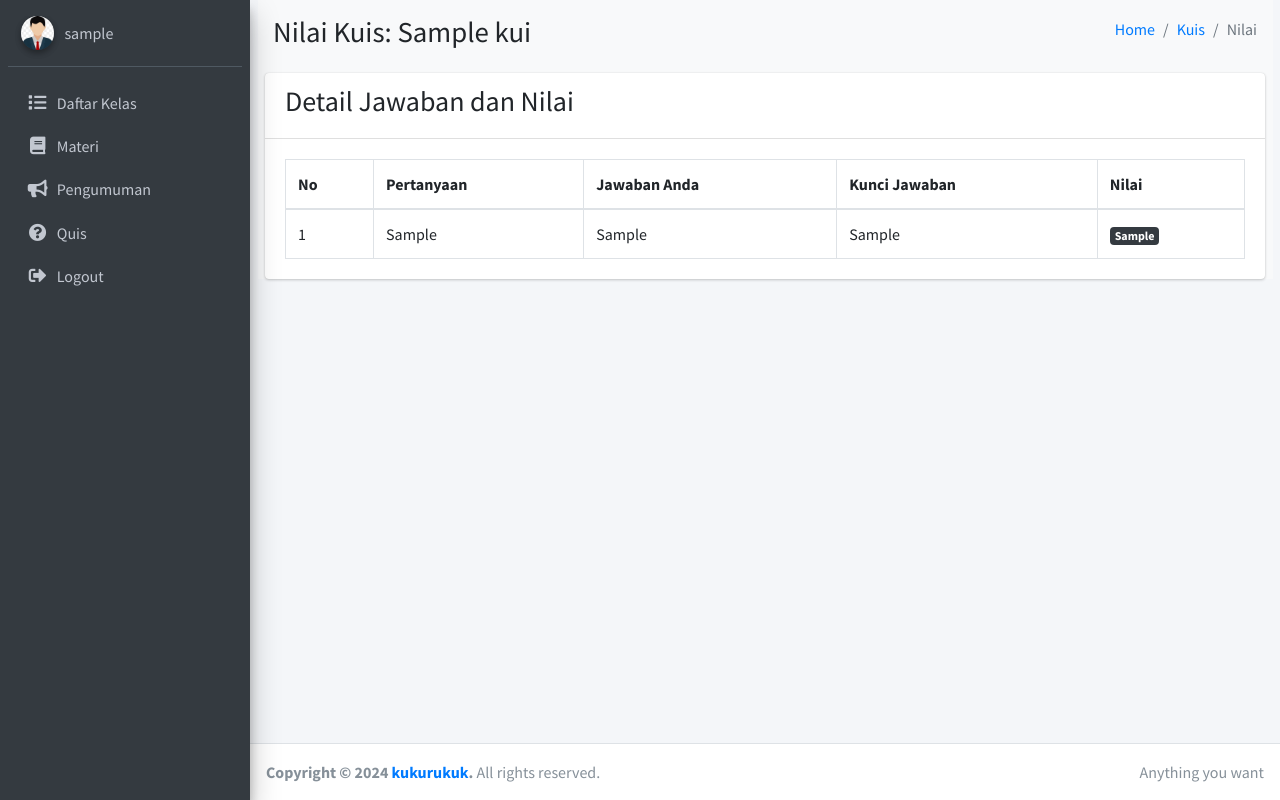
After one commit to natanaeltegarp/lms, a Flask app: page /siswa/class/1/quizzes/1/score in a window 1280 px wide. The commit adds this page. Run offline with Flask 3, Linux system fonts and the light colour scheme; the visitor is signed in with stand-in values (Sample User, id 1); tables that the repository leaves empty hold one stand-in row (values such as "Sample post"); some libraries are stand-ins or nearby versions.

Commit message:
update score sama fix bug tampilan soal

```diff
--- a/app.py
+++ b/app.py
@@ -10,7 +10,7 @@ import re
 
 app = Flask(__name__)
 app.secret_key = 'excel-coba-kp'
-app.config['SQLALCHEMY_DATABASE_URI'] = 'postgresql://postgres:postgres@localhost:5432/lms'
+app.config['SQLALCHEMY_DATABASE_URI'] = 'postgresql://postgres:Indonesia09@localhost:5432/coba'
 app.config['SQLALCHEMY_TRACK_MODIFICATIONS'] = False
 
 
@@ -19,7 +19,7 @@ db = SQLAlchemy(app)
 DB_HOST = "localhost"
 DB_NAME = "coba"
 DB_USER = "postgres"
-DB_PASS = "postgres"
+DB_PASS = "Indonesia09"
 
 def get_db_connection():
     return psycopg2.connect(dbname=DB_NAME, user=DB_USER, password=DB_PASS, host=DB_HOST)
@@ -85,7 +85,7 @@ class Jawaban(db.Model):
     id_user = db.Column(db.Integer, db.ForeignKey('users.id'), nullable=False)  # Foreign key to users table
     id_soal = db.Column(db.Integer, db.ForeignKey('soal.id_soal'), nullable=False)  # Foreign key to soal table
     jawaban = db.Column(db.Text, nullable=False)  # Answer provided by the user
-    # waktu_submit = db.Column(db.DateTime, default=datetime.now, nullable=False)
+    waktu_submit = db.Column(db.DateTime, default=datetime.now, nullable=False)
     nilai = db.Column(db.String(1), nullable=True)
 
     # Relationships
@@ -515,11 +515,11 @@ def siswa_quiz_detail(class_id, quiz_id):
 
     soal_list = Soal.query.filter_by(id_kuis=quiz_id).all()
 
-    # Get previous answers and submission time if they exist
+    # Get previous answers and submission time ONLY for the current user
     previous_answers = {}
     last_submission = None
     submitted_answers = Jawaban.query.join(Soal).filter(
-        Jawaban.id_user == user_id,
+        Jawaban.id_user == user_id,  # Filter specifically for current user
         Soal.id_kuis == quiz_id
     ).all()
 
@@ -527,19 +527,26 @@ def siswa_quiz_detail(class_id, quiz_id):
 
     if has_submitted:
         for jawaban in submitted_answers:
-            previous_answers[jawaban.id_soal] = jawaban.jawaban
-            if last_submission is None or jawaban.waktu_submit > last_submission:
-                last_submission = jawaban.waktu_submit
+            # Ensure this answer belongs to the current user
+            if jawaban.id_user == user_id:
+                previous_answers[jawaban.id_soal] = jawaban.jawaban
+                if last_submission is None or jawaban.waktu_submit > last_submission:
+                    last_submission = jawaban.waktu_submit
 
     if request.method == 'POST':
         try:
             current_time = datetime.now()
 
+            # Validate deadline if it exists
+            if selected_quiz.batas_waktu and current_time > selected_quiz.batas_waktu:
+                flash('Maaf, batas waktu pengumpulan kuis telah berakhir', 'danger')
+                return redirect(url_for('siswa_class_quizzes', class_id=class_id))
+
             # Process student's answers
             for soal in soal_list:
                 jawaban_text = request.form.get(f'jawaban_{soal.id_soal}')
                 if jawaban_text:
-                    # Check if answer already exists
+                    # Check if answer already exists for this user
                     existing_jawaban = Jawaban.query.filter_by(
                         id_user=user_id,
                         id_soal=soal.id_soal
@@ -586,6 +593,37 @@ def siswa_quiz_detail(class_id, quiz_id):
         last_submission_time=formatted_last_submission
     )
 
+@app.route('/siswa/class/<int:class_id>/quizzes/<int:quiz_id>/score')
+def score_quiz(class_id, quiz_id):
+    if 'id' not in session:
+        return redirect(url_for('login'))
+
+    user_id = session['id']
+    selected_class = kelas_ajar.query.get(class_id)
+    selected_quiz = Kuis.query.get(quiz_id)
+
+    if not selected_class or not selected_quiz:
+        flash('Kelas atau kuis tidak ditemukan', 'danger')
+        return redirect(url_for('siswa_dashboard'))
+
+    # Ambil soal-soal dalam kuis
+    soal_list = Soal.query.filter_by(id_kuis=quiz_id).all()
+
+    # Ambil jawaban pengguna untuk setiap soal
+    jawaban_details = []
+    for soal in soal_list:
+        jawaban = Jawaban.query.filter_by(id_user=user_id, id_soal=soal.id_soal).first()
+        jawaban_details.append({
+            'soal': soal,
+            'jawaban_user': jawaban.jawaban if jawaban else 'Tidak dijawab',
+            'kunci_jawaban': soal.kunci_jawaban,
+            'nilai': jawaban.nilai if jawaban else 'Belum dinilai'
+        })
+
+    return render_template('siswa/score_quiz.html',
+                           selected_class=selected_class,
+                           selected_quiz=selected_quiz,
+                           jawaban_details=jawaban_details)
 
 @app.route('/siswa/class/<int:class_id>/materi', methods=['GET'])
 def siswa_class_materi(class_id):
--- /dev/null
+++ b/templates/siswa/score_quiz.html
@@ -0,0 +1,70 @@
+{% extends 'siswa/kelas_tempplate.html' %}
+
+{% block title %}Nilai Kuis{% endblock %}
+
+{% block content %}
+<div class="content-header" style="background-color: #f8f9fa;">
+    <div class="container-fluid">
+        <div class="row mb-2">
+            <div class="col-sm-6">
+                <h1 class="m-0">Nilai Kuis: {{ selected_quiz.judul_kuis }}</h1>
+            </div>
+            <div class="col-sm-6">
+                <ol class="breadcrumb float-sm-right">
+                    <li class="breadcrumb-item"><a href="{{ url_for('siswa_dashboard') }}">Home</a></li>
+                    <li class="breadcrumb-item"><a
+                            href="{{ url_for('siswa_class_quizzes', class_id=selected_class.id_kelas) }}">Kuis</a></li>
+                    <li class="breadcrumb-item active">Nilai</li>
+                </ol>
+            </div>
+        </div>
+    </div>
+</div>
+
+<div class="content" style="background-color: #f8f9fa;">
+    <div class="container-fluid">
+        <div class="card">
+            <div class="card-header">
+                <h3>Detail Jawaban dan Nilai</h3>
+            </div>
+            <div class="card-body">
+                <table class="table table-bordered">
+                    <thead>
+                        <tr>
+                            <th>No</th>
+                            <th>Pertanyaan</th>
+                            <th>Jawaban Anda</th>
+                            <th>Kunci Jawaban</th>
+                            <th>Nilai</th>
+                        </tr>
+                    </thead>
+                    <tbody>
+                        {% for detail in jawaban_details %}
+                        <tr>
+                            <td>{{ loop.index }}</td>
+                            <td>{{ detail.soal.pertanyaan }}</td>
+                            <td>{{ detail.jawaban_user }}</td>
+                            <td>{{ detail.kunci_jawaban }}</td>
+                            <td>
+                                {% if detail.nilai %}
+                                <span class="badge
+                                    {% if detail.nilai == 'A' %}badge-success
+                                    {% elif detail.nilai == 'B' %}badge-primary
+                                    {% elif detail.nilai == 'C' %}badge-warning
+                                    {% elif detail.nilai == 'D' %}badge-danger
+                                    {% else %}badge-dark{% endif %}">
+                                    {{ detail.nilai }}
+                                </span>
+                                {% else %}
+                                Belum dinilai
+                                {% endif %}
+                            </td>
+                        </tr>
+                        {% endfor %}
+                    </tbody>
+                </table>
+            </div>
+        </div>
+    </div>
+</div>
+{% endblock %}
--- a/templates/siswa/siswa_quiz.html
+++ b/templates/siswa/siswa_quiz.html
@@ -40,7 +40,11 @@ Quis
                                 <p class="text-success">
                                     <i class="fas fa-check-circle"></i> Kuis telah dikerjakan
                                 </p>
-                                <p>Nilai Anda: <strong>{{ quiz_status[quiz.id_kuis]['score'] or 'N/A' }}</strong></p>
+                                <a href="{{ url_for('score_quiz', class_id=selected_class.id_kelas, quiz_id=quiz.id_kuis) }}"
+                                    class="btn btn-info">
+                                    Lihat Nilai
+                                </a>
+                                </a>
                                 {% elif quiz.batas_waktu %}
                                 <div id="countdown_{{ quiz.id_kuis }}" class="countdown-timer">
                                     Menghitung waktu...
--- a/templates/siswa/siswa_quiz_detail.html
+++ b/templates/siswa/siswa_quiz_detail.html
@@ -62,7 +62,7 @@
                                     <label for="jawaban_{{ soal.id_soal }}">Jawaban Anda:</label>
                                     <textarea class="form-control" id="jawaban_{{ soal.id_soal }}"
                                         name="jawaban_{{ soal.id_soal }}" rows="3"
-                                        required>{{ previous_answers[soal.id_soal] if previous_answers }}</textarea>
+                                        required>{{ previous_answers.get(soal.id_soal, '') }}</textarea>
                                 </div>
                             </div>
                         </div>
```
